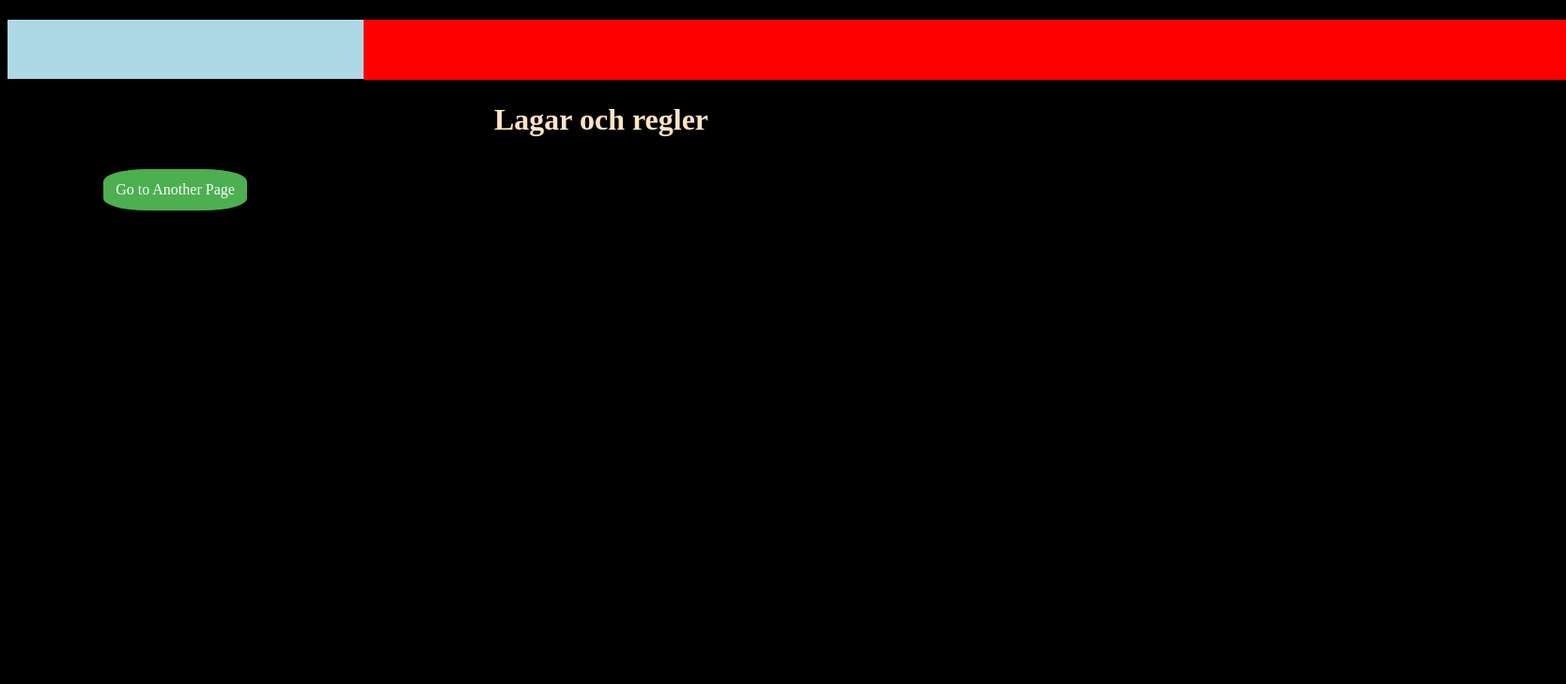
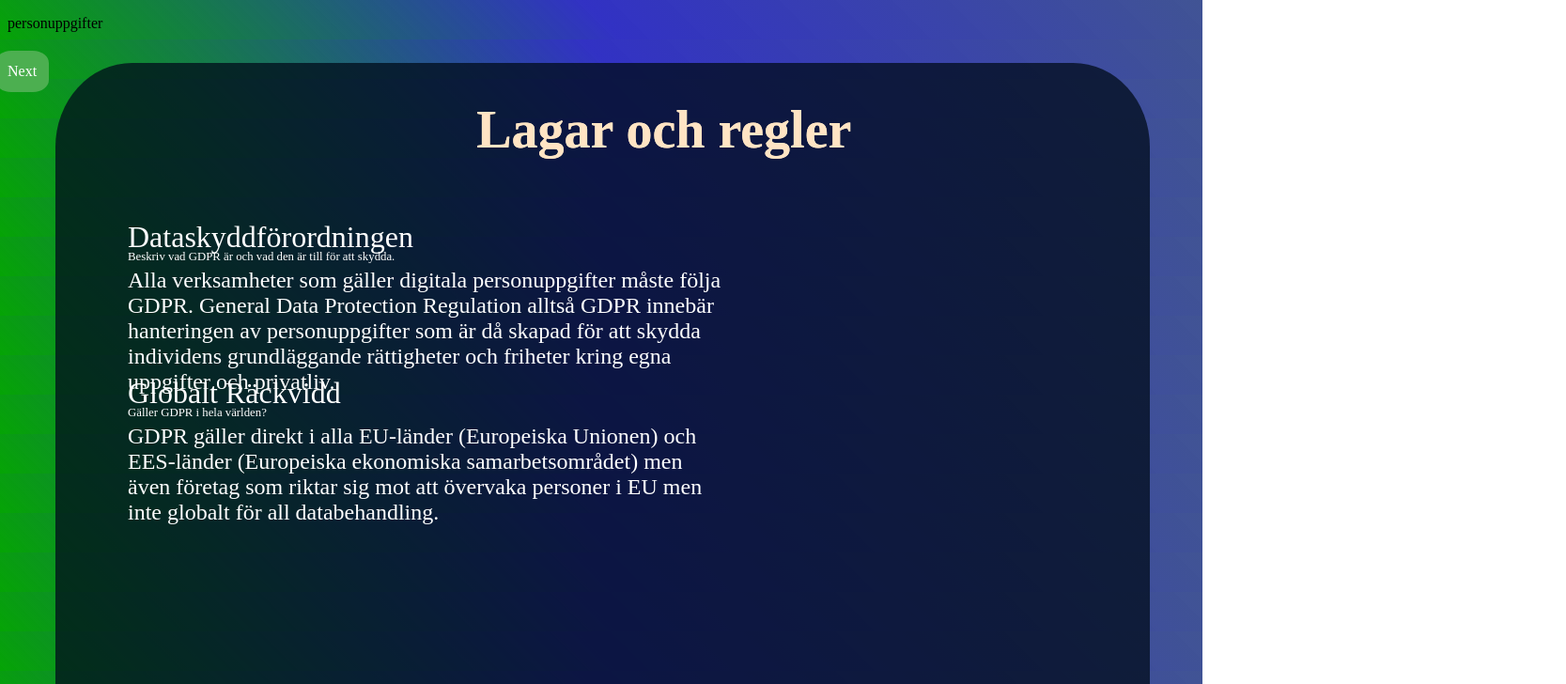
Before and after one commit to ColonelFallaway/Lagar-och-regler, a plain HTML site: page index.html in a window 1280 px wide. Shown: the top 728 px of the page at 94% size, 1667 px wide, since content can reach past the window. Drawn offline with Linux system fonts and the light colour scheme.

Commit message:
Second change + beginning of text

```diff
--- /dev/null
+++ b/ViktorWebb.css
@@ -0,0 +1,102 @@
+h1
+{
+    text-align: center;
+    color: bisque;
+	margin-top: 7%;
+	position: absolute;
+	margin-left: 39%;
+	font-size: 350%;
+	box-sizing: border-box;
+
+}
+body{
+	background-image: linear-gradient(45deg, rgb(5, 164, 5), rgba(1, 1, 182, 0.806), rgba(6, 31, 115, 0.765));
+}
+.button-class {
+			background-color: #4CAF50;
+			/* Green */
+			border: none;
+			color: white;
+			padding: 1% 1%;
+			text-align: right;
+			text-decoration: none;
+			display: inline-block;
+			font-size: 100%;
+			margin-top:3% ;
+			margin-left: -1%;
+			cursor: pointer;
+			border-radius: 30%;
+            position: absolute;
+			box-sizing: border-box;
+		}
+.button-class:hover{
+	background-color: red;
+}
+.block1{
+background-color: rgba(0, 12, 27, 0.758);
+display: inline-block;
+border: none;
+margin-top: 4%;
+margin-left: 4%;
+text-align: center;
+width: 91%;
+padding-top: 100%;
+border-radius: 7%;
+position: absolute;
+box-sizing: border-box;
+}
+
+.titele{
+	font-size: 200%;
+	color: white;
+	margin-top: 17%;
+	margin-left: 10%;
+	width: 50%;
+	position: absolute;
+}
+.upg1{
+	font-size: 150%;
+	color: white;
+	margin-top: 19.5%;
+	margin-left: 10%;
+	width: 50%;
+	position: absolute;
+	font-size: 80%;
+}
+
+.Text1{
+	font-size: 150%;
+	color: white;
+	margin-top: 21%;
+	margin-left: 10%;
+	width: 50%;
+	position: absolute;
+}
+
+
+.upg2{
+	font-size: 150%;
+	color: white;
+	margin-top: 32.5%;
+	margin-left: 10%;
+	width: 50%;
+	position: absolute;
+	font-size: 80%;
+}
+.titele2{
+	font-size: 200%;
+	color: white;
+	margin-top: 30%;
+	margin-left: 10%;
+	width: 50%;
+	position: absolute;
+}
+
+.Text2{
+	font-size: 150%;
+	color: white;
+	margin-top: 34%;
+	margin-left: 10%;
+	width: 50%;
+	position: absolute;
+}
--- a/index.html
+++ b/index.html
@@ -2,19 +2,30 @@
 <html lang="sv">
 <head>
     <meta charset="UTF-8">
-    <link rel="stylesheet" href="style.css">
+    <link rel="stylesheet" href="ViktorWebb.css">
     <meta name="viewport" content="width=device-width, initial-scale=1.0">
     <title>Lagar-Och-Regler</title>
 
 </head>
 
 <body>
+
     <div class="block1"> </div>
-    <div class="block2"></div>
-    <h1>Lagar och regler</h1>
     <p> <a href="http://127.0.0.1:5500/1index.html" class="button-class">
-      Go to Another Page</a></p>
+      Next  </a></p>
+      <h1>Lagar och regler</h1>
+       <h1>Lagar och regler</h1>
+      <div class ="titele">Dataskyddförordningen</div>
+      <div class ="upg1">Beskriv vad GDPR är och vad den är till för att skydda.</div>
+      <div class="Text1">Alla verksamheter som gäller digitala personuppgifter måste följa GDPR. General Data Protection Regulation alltså GDPR innebär hanteringen av personuppgifter som är då skapad för att skydda individens grundläggande rättigheter och friheter kring egna uppgifter och privatliv.</div>
 
+    <div class ="titele2">Globalt Räckvidd</div>
+      <div class="upg2">Gäller GDPR i hela världen?</div>
+      <div class="Text2">GDPR gäller direkt i alla EU-länder (Europeiska Unionen) och EES-länder (Europeiska ekonomiska samarbetsområdet) men även företag som riktar sig mot att övervaka personer i EU men inte globalt för all databehandling.</div>
+
+      <div class ="titele3">personuppgifter</div>
+      <div class="upg3" Vad är en personuppgift?</div></div>
+     <div class ="Text3"></div>
 
 </body>
 </html>
--- a/style.css
+++ b/page2.css
@@ -2,10 +2,13 @@ h1
 {
     text-align: center;
     color: bisque;
+    margin-top: 10%;
+	position: absolute;
+
 
 }
 body{
-	background-color: black;
+	background-color: lightblue;
 }
 .button-class {
 			background-color: #4CAF50;
@@ -17,27 +20,20 @@ body{
 			text-decoration: none;
 			display: inline-block;
 			font-size: 100%;
-			margin: 1% 8%;
+			margin-top:3% ;
+			margin-left: -1%;
 			cursor: pointer;
 			border-radius: 30%;
             position: absolute;
 		}
 .block1{
-background-color: lightblue;
+background-color: rgba(0, 99, 219, 0.758);
 display: inline-block;
 border: none;
-margin-top: 1%;
+margin-top: 4%;
+margin-left: 4%;
 text-align: center;
-width: 30%;
-padding-top: 5%;
-}
-.block2{
-background-color: red;
-display: inline-block;
-border: none;
-margin-top: 1%;
-text-align: center;
-width: 100%;
-padding-top: 5%;
+width: 91%;
+padding-top: 100%;
 position: absolute;
 }
```
Also changed, not shown: 1index.html (+7 -1 lines).
